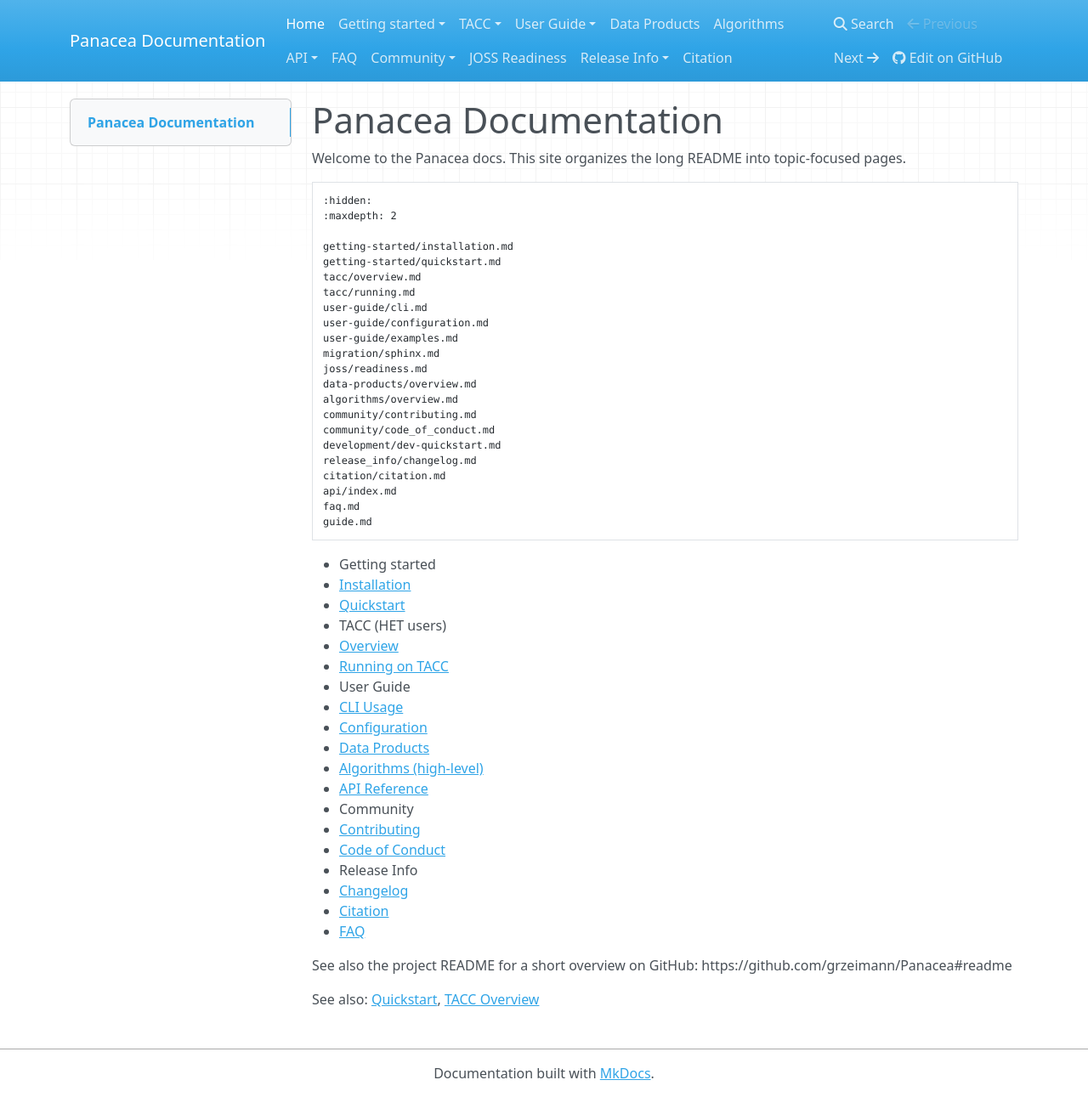
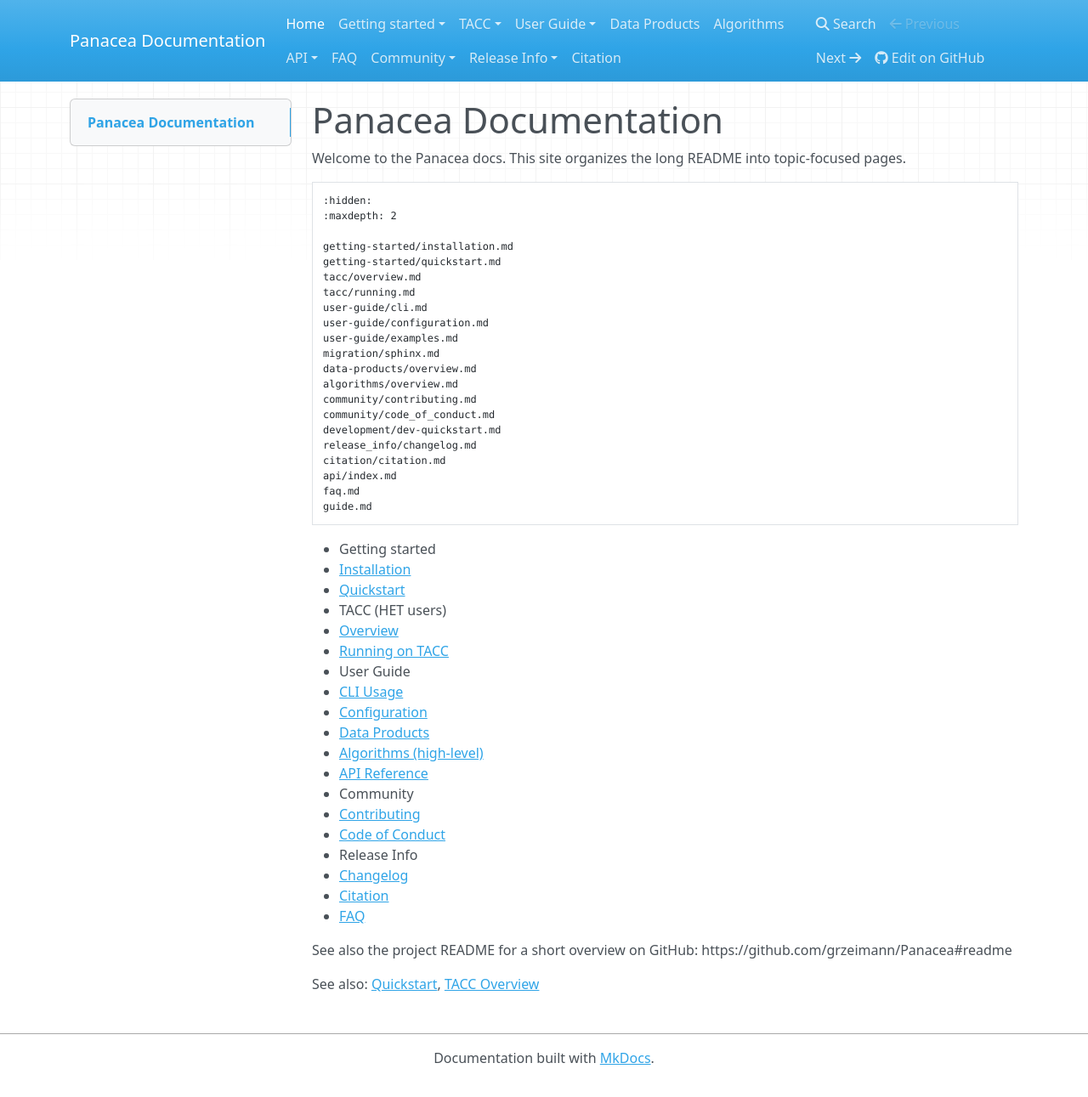
Before and after one commit to grzeimann/Panacea, an MkDocs documentation site: the page built from docs/index.md, in a window 1280 px wide and 1291 px high. Shown: the whole window at 85% size. Built offline with MkDocs 1.6.1, drawn with Linux system fonts in a browser that asks for light colours; nearby versions of some CDN libraries.

Commit message:
Docs: update mkdocs nav

```diff
--- a/docs/index.md
+++ b/docs/index.md
@@ -14,7 +14,6 @@
 user-guide/configuration.md
 user-guide/examples.md
 migration/sphinx.md
-joss/readiness.md
 data-products/overview.md
 algorithms/overview.md
 community/contributing.md
--- a/mkdocs.yml
+++ b/mkdocs.yml
@@ -26,7 +26,6 @@
   - Community:
       - Contributing: community/contributing.md
       - Code of Conduct: community/code_of_conduct.md
-  - JOSS Readiness: joss/readiness.md
   - Release Info:
       - Changelog: release_info/changelog.md
   - Citation: citation/citation.md
```
